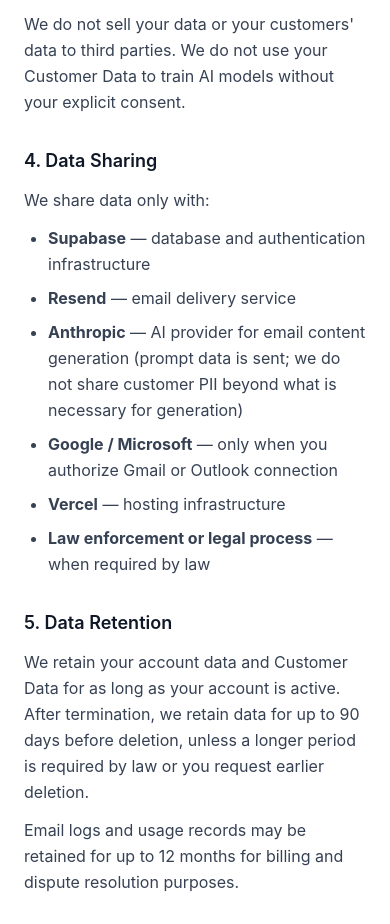
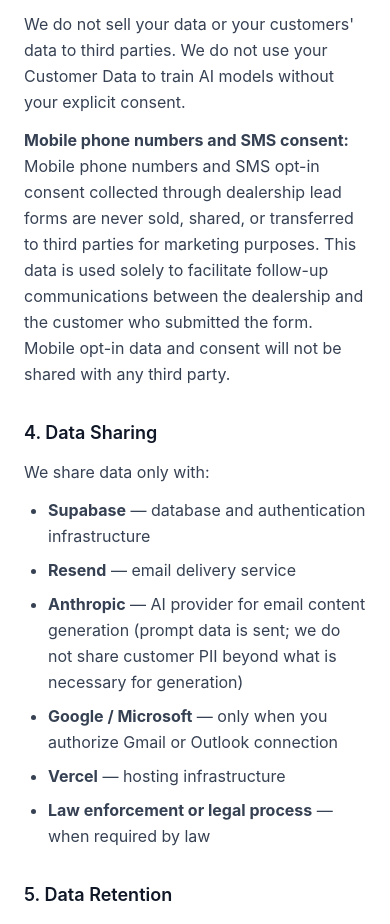
Before and after one commit to SolariAutomation/lugano-landing, a Next.js app: page /privacy in a window 390 px wide. Shown: the part 2180-3104 px from the top of the page. Built offline with nearby package versions, Linux system fonts and the light colour scheme.

Commit message:
Privacy policy: add explicit mobile number not shared with third parties language for A2P

```diff
--- a/app/privacy/page.tsx
+++ b/app/privacy/page.tsx
@@ -61,6 +61,7 @@
               <li>Complying with legal obligations</li>
             </ul>
             <p className="mt-3">We do not sell your data or your customers&apos; data to third parties. We do not use your Customer Data to train AI models without your explicit consent.</p>
+            <p className="mt-3"><strong>Mobile phone numbers and SMS consent:</strong> Mobile phone numbers and SMS opt-in consent collected through dealership lead forms are never sold, shared, or transferred to third parties for marketing purposes. This data is used solely to facilitate follow-up communications between the dealership and the customer who submitted the form. Mobile opt-in data and consent will not be shared with any third party.</p>
           </section>
 
           <section>
```
